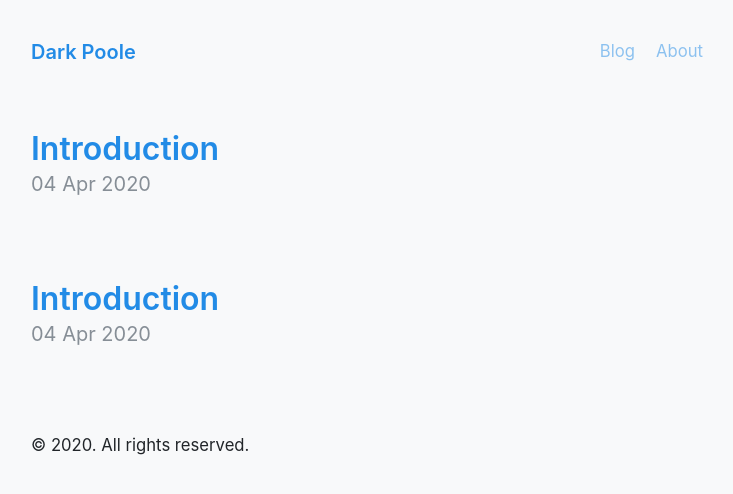
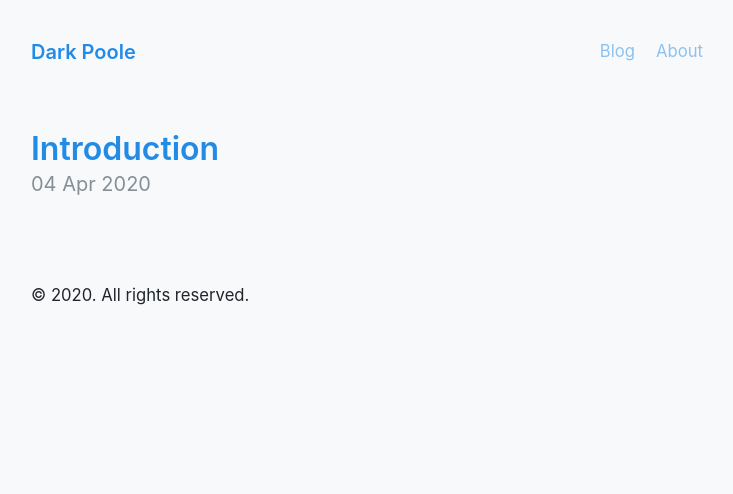
Before and after one commit to ixdwtruong/ixdwtruong.github.io, a Jekyll site: the page built from index.html, in a window 1280 px wide. Shown: the top 494 px of the page, without its empty margins (273-1006 px from the left). Built offline with Jekyll 4.4.1, drawn with Linux system fonts in a browser that asks for light colours; the list of posts is cut into pages by our own code.

Commit message:
Update index.html

```diff
--- a/index.html
+++ b/index.html
@@ -5,30 +5,15 @@ title: Home
 
 <div class="posts">
   {% for post in paginator.posts %}
-  <article class="post">
+  <div class="post">
     <h1 class="post-title">
-      <a href="{{ post.url | relative_url }}">
+      <a href="{{ post.url | absolute_url }}">
         {{ post.title }}
       </a>
     </h1>
 
-    <time datetime="{{ post.date | date_to_xmlschema }}" class="post-date">{{ post.date | date_to_string }}</time>
+    <span class="post-date">{{ post.date | date_to_string }}</span>
 
-  </article>
+  </div>
   {% endfor %}
 </div>
-
-<div class="posts">
-  {% for post in paginator.posts %}
-  <article class="post">
-    <h1 class="post-title">
-      <a href="{{ post.url | relative_url }}">
-        {{ post.title }}
-      </a>
-    </h1>
-
-    <time datetime="{{ post.date | date_to_xmlschema }}" class="post-date">{{ post.date | date_to_string }}</time>
-
-  </article>
-  {% endfor %}
-</div>
```
